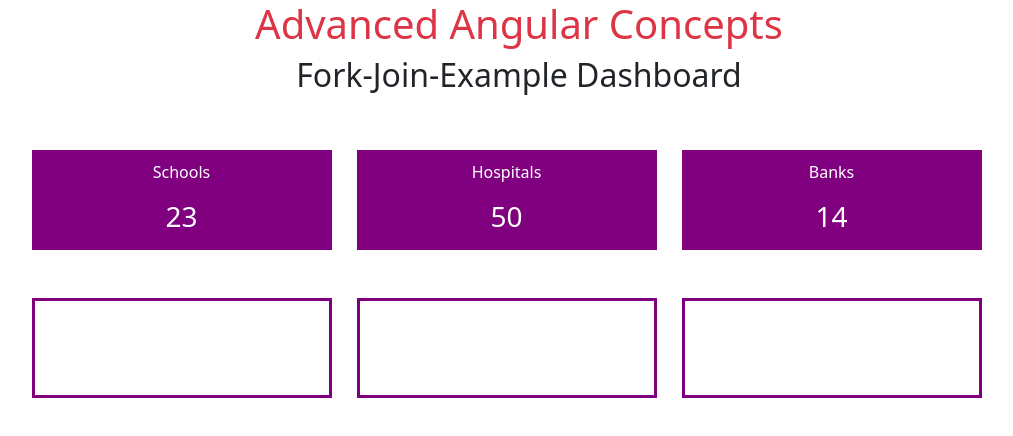
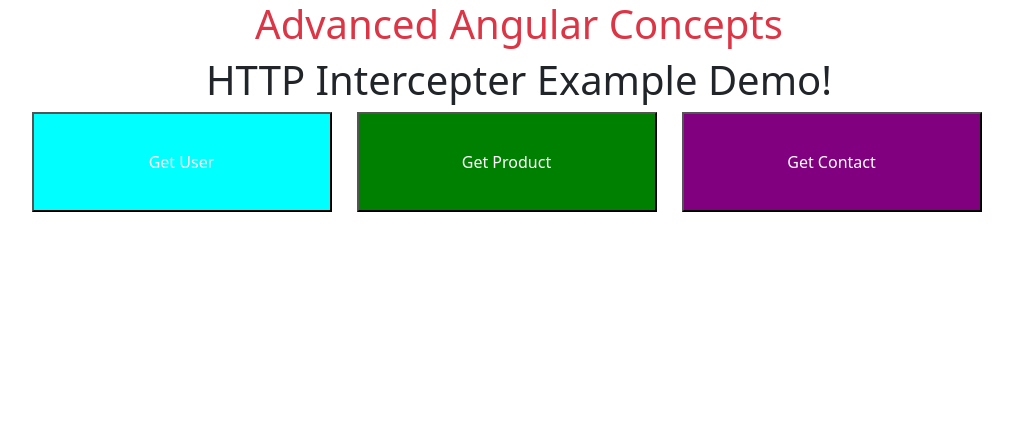
Before and after one commit to khan88012/AdvaceAngularConcepts, an Angular app: page / in a window 1280 px wide. Shown: the top 436 px of the page, without its empty margins (121-1134 px from the left). Built offline with nearby package versions, Linux system fonts and the light colour scheme.

Commit message:
http calls without interceptor in place

```diff
--- a/src/app/app.component.html
+++ b/src/app/app.component.html
@@ -2,5 +2,6 @@
 <!-- <app-custom-directive></app-custom-directive>
 <app-header></app-header> -->
 <!-- <app-observable-vpromise></app-observable-vpromise> -->
-<app-fork-join-example></app-fork-join-example>
+<!-- <app-fork-join-example></app-fork-join-example> -->
+<app-http-interceptor></app-http-interceptor>
 <router-outlet></router-outlet>
--- /dev/null
+++ b/src/app/http-interceptor/http-interceptor.component.css
@@ -0,0 +1,24 @@
+.btn-style{
+    color : white;
+    height: 100px;
+    width: 300px;
+    display: flex;
+    align-items: center;
+    text-align: center;
+    margin-right: 25px;
+    justify-content: center;
+}
+
+.btn-purple{
+    background-color: purple;
+
+}
+
+.btn-green{
+    background-color: green;
+}
+
+.btn-cyan
+{
+    background-color: cyan;
+}
--- /dev/null
+++ b/src/app/http-interceptor/http-interceptor.component.html
@@ -0,0 +1,10 @@
+<h1 class="text-center">HTTP Intercepter Example Demo!</h1>
+
+<div class="container">
+    <div class="d-flex justify-content-center">
+        <button class="btn-style btn-cyan" (click)="getUser()">Get User</button>
+        <button class="btn-style btn-green" (click)="getProduct()">Get Product</button>
+        <button class="btn-style btn-purple" (click)="getContact()">Get Contact</button>
+    </div>
+
+</div>
--- /dev/null
+++ b/src/app/http-interceptor/http-interceptor.component.ts
@@ -0,0 +1,36 @@
+import { HttpClient, HttpHeaders } from '@angular/common/http';
+import { Component, OnInit } from '@angular/core';
+
+@Component({
+  selector: 'app-http-interceptor',
+  templateUrl: './http-interceptor.component.html',
+  styleUrls: ['./http-interceptor.component.css']
+})
+export class HttpInterceptorComponent implements OnInit {
+  mytoken = 'alksjfdsljfkd@#@#jalsfksjlkl'
+  constructor(private http : HttpClient) { }
+
+  ngOnInit(): void {
+  }
+  getContact(){
+  const headers = new HttpHeaders({Authorization : `Bearer ${this.mytoken}`,'Content-type':'application/json'});
+
+    this.http.get('http://something.com/api/contact' , {headers:headers}).subscribe((res)=>{
+      console.log(res);
+    });
+  }
+  getProduct(){
+  const headers = new HttpHeaders({Authorization : `Bearer ${this.mytoken}`,'Content-type':'application/json'});
+
+    this.http.get('http://something.com/api/product', {headers: headers}).subscribe((res)=>{
+      console.log(res);
+    });
+  }
+  getUser(){
+  const headers = new HttpHeaders({Authorization : `Bearer ${this.mytoken}`,'Content-type':'application/json'});
+
+    this.http.get('http://something.com/api/user', {headers: headers}).subscribe((res)=>{
+      console.log(res);
+    });
+  }
+}
```
Also changed, not shown: src/app/app.module.ts (+6 -2 lines), 1 other file (tests, documents, lock files or other folders).
